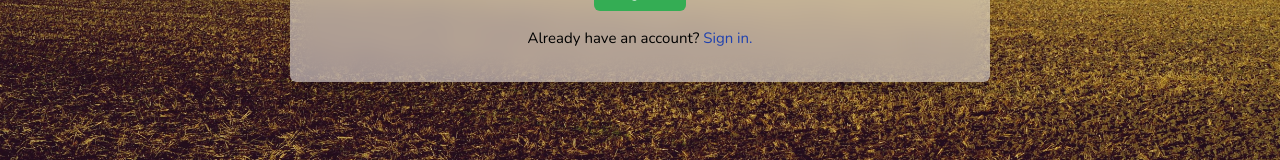
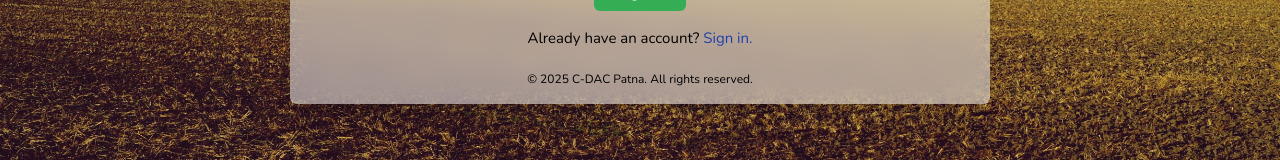
Before and after one commit to AmritHimanshu/Mango_Traceability_System, a Next.js app in the folder client/: page /register in a window 1280 px wide. Shown: the part 447-607 px from the top of the page. Built offline with nearby package versions, Linux system fonts and the light colour scheme; no server answers.

Commit message:
Modifying UI

```diff
--- a/client/src/app/register/page.tsx
+++ b/client/src/app/register/page.tsx
@@ -506,9 +506,7 @@ function page() {
                             id=""
                             className="w-full px-3 py-2 outline-1 rounded-lg bg-white text-black focus:ring-2 focus:ring-customGreen focus:border-customGreen outline-none transition-all duration-200"
                           >
-                            <option value="">
-                              select role{" "}
-                            </option>
+                            <option value="">select role </option>
                             <option value="Manager">Manager</option>
                             <option value="Farmer">Farmer</option>
                           </select>
@@ -581,6 +579,10 @@ function page() {
                       </span>
                     </Link>
                   </div>
+
+                  <div className="text-center text-[7px] md:text-[10px] xl:text-[12px]">
+                    <div>&#169; 2025 C-DAC Patna. All rights reserved.</div>
+                  </div>
                 </div>
               </>
             ) : (
```
